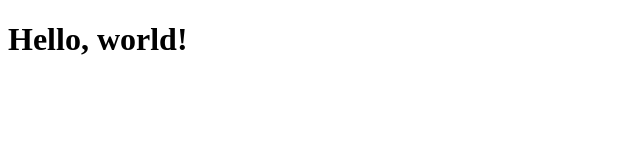
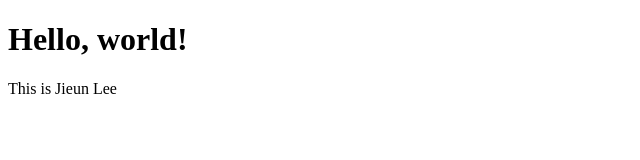
Before and after one commit to EUN0517/EUN0517.github.io, a plain HTML site: page index.html in a window 1280 px wide. Shown: the whole page, without its empty margins (0-640 px from the left). Drawn offline with Linux system fonts and the light colour scheme.

Commit message:
second version

```diff
--- a/index.html
+++ b/index.html
@@ -1,4 +1,5 @@
 <!DOCTYPE html>
 <html>
     <h1> Hello, world! </h1>
-</html>
+    <p> This is Jieun Lee</p>
+    </html>
```
